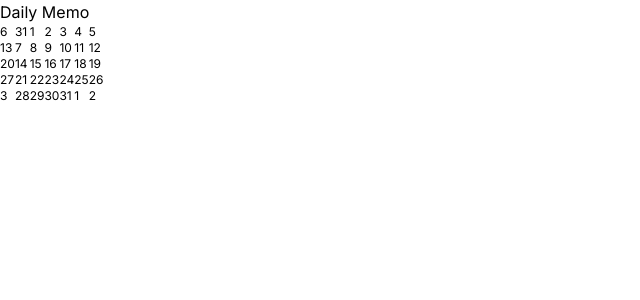
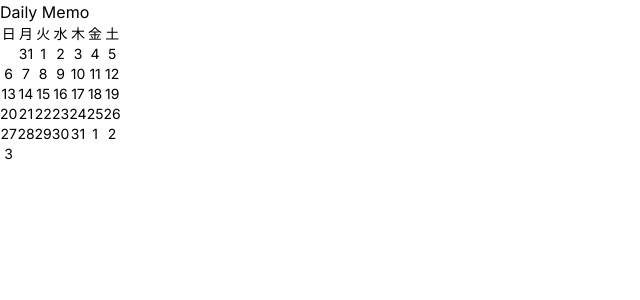
Before and after one commit to sasa-prog/DailyMemo, a Next.js app: page / in a window 1280 px wide. Shown: the top 300 px of the page, without its empty margins (0-640 px from the left). Built offline with nearby package versions, Linux system fonts and the light colour scheme.

Commit message:
fix calendar
日ごとに整列&曜日表示追加

```diff
--- a/components/calendar/calendar.tsx
+++ b/components/calendar/calendar.tsx
@@ -6,7 +6,7 @@ const days = [0, 1, 2, 3, 4, 5, 6]
 
 export default function Calendar(props: PropsWithChildren) {
     return (
-      <div className="flex flex-row flex-nowrap">
+      <div className="flex flex-row flex-nowrap justify-start">
         {days.map((day) => {
           return (<CalendarCol key={day} day={day} />);
         })}
--- a/components/calendar/calendarCol.tsx
+++ b/components/calendar/calendarCol.tsx
@@ -54,17 +54,45 @@ const data: DataProps = [
 
 
 export default function CalendarColumn({day}: Props) {
-    const dates: Dayjs[] = []
+    const dates: number[] = []
     data.forEach((data) => {
         const date = dayjs(data.date)
         if (date.day() === day) {
-            dates.push(date)
+            dates.push(date.date())
         }
     })
+    if ((day === 0 ) && dates[0] > 5) {
+        dates.unshift(NaN)
+    }
+    let dayStr: string = '';
+    switch(day) {
+        case 0:
+            dayStr = '日'
+            break
+        case 1:
+            dayStr = '月'
+            break
+        case 2:
+            dayStr = '火'
+            break
+        case 3:
+            dayStr = '水'
+            break
+        case 4:
+            dayStr = '木'
+            break
+        case 5:
+            dayStr = '金'
+            break
+        case 6:
+            dayStr = '土'
+            break
+    }
     return (
-        <div className="flex flex-col">
+        <div className="flex flex-col justify-stretch">
+            <span className='text-center text-sm'>{dayStr}</span>
             {dates.map((date) => {
-                return (<CalendarDay key={date.date()} day={date.date()}/>)
+                return (<><CalendarDay key={date} day={date}/></>)
             })}
         </div>
     )
--- a/components/calendar/calendarDay.tsx
+++ b/components/calendar/calendarDay.tsx
@@ -5,7 +5,7 @@ type Props = {
 export default function CalendarDay({ day }: Props) {
     return (
         <>
-          <span className='text-xs'>{day} </span>
+          <span className='text-center text-sm'>{!Number.isNaN(day)?day:'\u3000'} </span>
         </>
     )
 }
```
